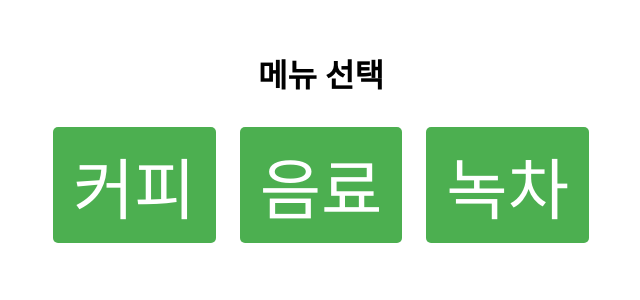
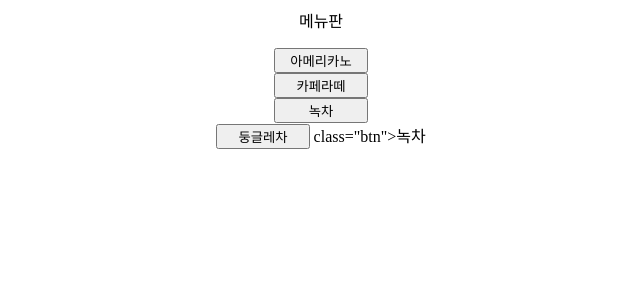
Before and after one commit to x0cloud69/david, a Flask app: page /menu in a window 1280 px wide. Shown: the top 300 px of the page, without its empty margins (319-959 px from the left). Run offline with Flask 3, Linux system fonts and the light colour scheme.

Commit message:
Add 동글레차 to Menu

```diff
--- a/ky-codyssey-main/Codyseey/templates/menu.html
+++ b/ky-codyssey-main/Codyseey/templates/menu.html
@@ -25,11 +25,12 @@
     </style>
 </head>
 <body>
-    <div class="container">
-        <h1>메뉴 선택</h1>
-        <button class="btn">커피</button>
-        <button class="btn">음료</button>
-        <button class="btn">녹차</button>
-    </div>
+<center>
+메뉴판<p>
+<button name="menu1" style="width:70pt;">아메리카노</button><br>
+<button name="menu2" style="width:70pt;">카페라떼</button><br>
+<button name="menu2" style="width:70pt;">녹차</button><br>
+<button name="menu2" style="width:70pt;">둥글레차</button>
+ class="btn">녹차</button>
 </body>
 </html>
```
